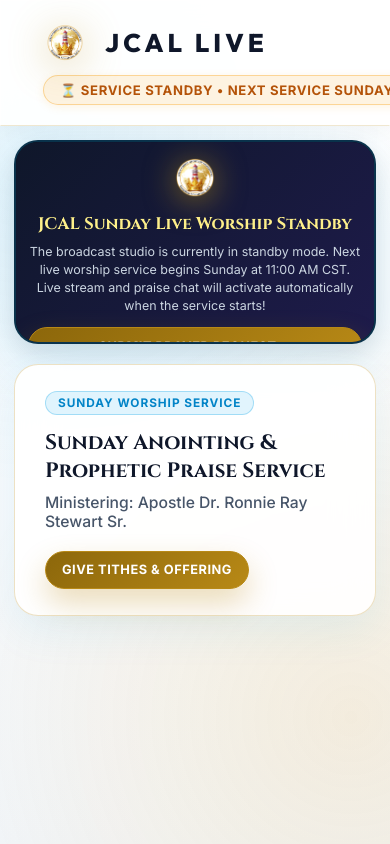
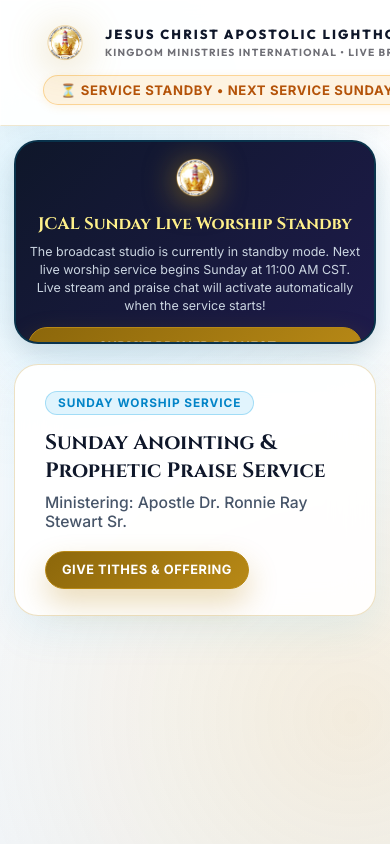
Before and after one commit to maliqbarnes/Jesus-christ-apostolic-lighthouse, a website: page public/stream.html in a window 390 px wide. Shown: the top 844 px of the page. Drawn offline with Linux system fonts and the light colour scheme; no server answers.

Commit message:
fix(mobile): add top padding to hero section to prevent navbar overlap and display Kingdom Ministries International in brand text

```diff
--- a/public/stream.html
+++ b/public/stream.html
@@ -23,8 +23,8 @@
           <img src="images/logo.png" alt="JCAL Logo" />
         </div>
         <span class="brand-text">
-          <strong>JCAL LIVE</strong>
-          <small>Worship Broadcast</small>
+          <strong>JESUS CHRIST APOSTOLIC LIGHTHOUSE</strong>
+          <small>Kingdom Ministries International • Live Broadcast</small>
         </span>
       </a>
 
--- a/public/styles.css
+++ b/public/styles.css
@@ -2560,13 +2560,22 @@
     padding: 6px 12px;
   }
 
+  .brand-text strong {
+    font-size: 0.82rem;
+    line-height: 1.1;
+    display: block;
+  }
+
   .brand-text small {
-    display: none;
+    display: block !important;
+    font-size: 0.64rem;
+    color: var(--muted);
+    line-height: 1.15;
   }
 
   .nav-links {
     position: fixed;
-    top: 70px;
+    top: 75px;
     left: 12px;
     right: 12px;
     background: rgba(255, 255, 255, 0.98);
@@ -2596,7 +2605,12 @@
     display: inline-flex !important;
   }
 
-  /* Hero Section Mobile */
+  /* Hero & Main Sections Mobile (Prevent Navbar Overlap) */
+  #hero,
+  .hero-section {
+    padding-top: clamp(100px, 15vw, 130px) !important;
+  }
+
   .hero-layout {
     grid-template-columns: 1fr;
     gap: 20px;
```
Also changed, not shown: public/admin-studio.html (+2 -2 lines), public/index.html (+1 -1 lines).
